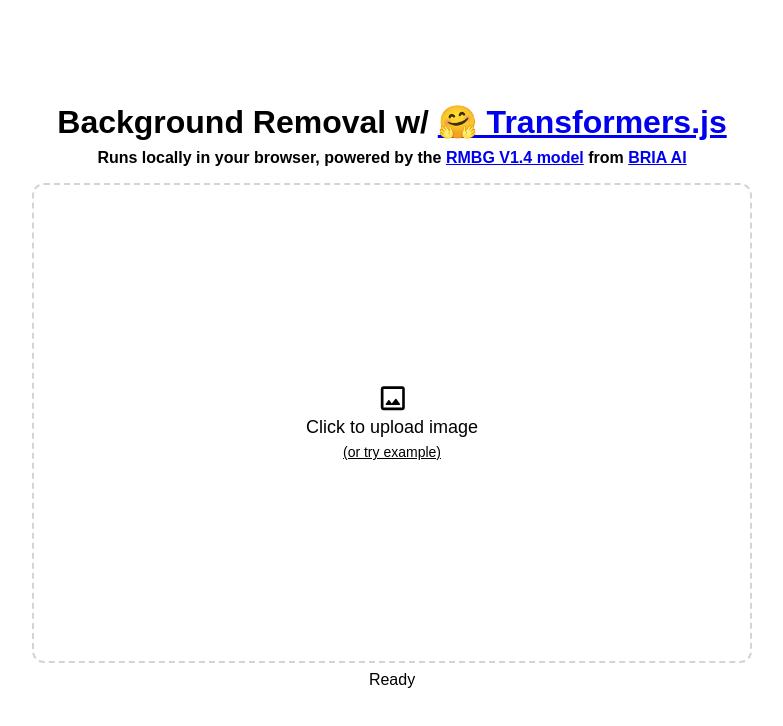
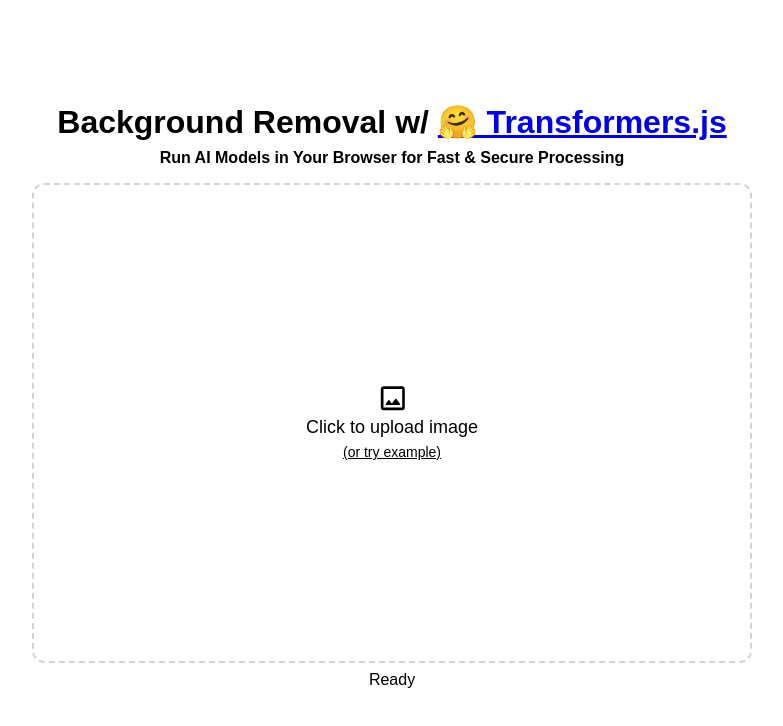
Before and after one commit to juandavidGF/web-bgremoval, a website built with Vite: page index.html in a window 1280 px wide. Shown: the whole page, without its empty margins (248-1031 px from the left). Built offline with nearby package versions, Linux system fonts and the light colour scheme; what @xenova/transformers would draw is missing.

Commit message:
change h2

```diff
--- a/index.html
+++ b/index.html
@@ -10,9 +10,7 @@
 <body>
   <h1>Background Removal w/ <a href="http://github.com/xenova/transformers.js" target="_blank">🤗 Transformers.js</a>
   </h1>
-  <h4>Runs locally in your browser, powered by the <a href="https://huggingface.co/briaai/RMBG-1.4" target="_blank">RMBG V1.4 model</a> from <a
-      href="https://bria.ai/" target="_blank">BRIA AI</a>
-  </h4>
+  <h4>Run AI Models in Your Browser for Fast & Secure Processing</h4>
   <div id="container">
     <label id="upload-button" for="upload">
       <svg width="25" height="25" viewBox="0 0 25 25" fill="none" xmlns="http://www.w3.org/2000/svg">
```
